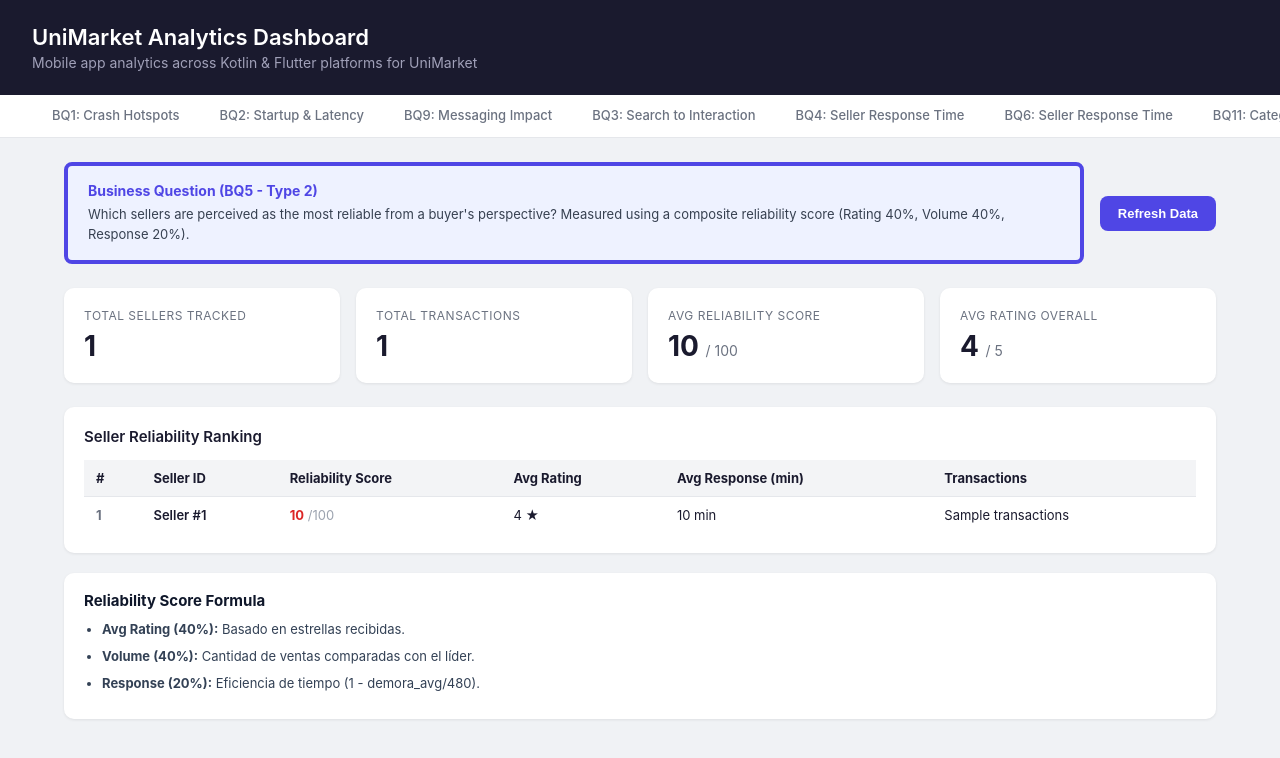
After one commit to ISIS3510-MobileApps-Group42-202610/group-42-analytic-engine-back, a Django app: template templates/bq5_dashboard.html in a window 1280 px wide. The commit adds this page. Shown: the top 758 px of the page. Run offline with Django 5.2, Linux system fonts and the light colour scheme; the template is opened without the code that fills it: most values are stand-ins (such as "Sample title", 1, 10 or a date in 2020).

Commit message:
bq5 implemented

```diff
--- a/marketplace_analytics/urls.py
+++ b/marketplace_analytics/urls.py
@@ -3,7 +3,8 @@ from django.urls import path
 from marketplace_analytics.views import (
     bq1_dashboard,
     bq11_dashboard,
-     bq12_dashboard,
+    bq12_dashboard,
+    bq5_dashboard,
     post_performance_event,
     bq2_dashboard,
     q9_dashboard,
@@ -26,8 +27,10 @@ urlpatterns = [
     # ====== Legacy endpoint for Android AnalyticsLogger ==========
     path('events', legacy_events_endpoint, name='legacy-events'),
     # ====== BQ1 Crash Hotspots ==========
-    path('api/bq1/events/', BQ1CrashEventIngestionAPIView.as_view(), name='bq1-event-ingestion'),
-    path('api/reports/bq1-crash-hotspots/', BQ1CrashHotspotAPIView.as_view(), name='bq1-crash-hotspots'),
+    path('api/bq1/events/', BQ1CrashEventIngestionAPIView.as_view(),
+         name='bq1-event-ingestion'),
+    path('api/reports/bq1-crash-hotspots/',
+         BQ1CrashHotspotAPIView.as_view(), name='bq1-crash-hotspots'),
     path('api/dashboard/bq1', bq1_dashboard, name='bq1-dashboard'),
     # ====== Performance BQ2 ==========
     path('api/performance', post_performance_event, name='performance-event'),
@@ -52,9 +55,14 @@ urlpatterns = [
 
     # ====== BQ6 Messaging Response Time ==========
 
-    path('api/bq6/events/', BQ6MessagingResponseEventIngestionAPIView.as_view(), name='bq6-event-ingestion'),
-    path('api/reports/bq6-seller-response-time/', BQ6SellerResponseTimeAPIView.as_view(), name='bq6-seller-response-time'),
+    path('api/bq6/events/', BQ6MessagingResponseEventIngestionAPIView.as_view(),
+         name='bq6-event-ingestion'),
+    path('api/reports/bq6-seller-response-time/',
+         BQ6SellerResponseTimeAPIView.as_view(), name='bq6-seller-response-time'),
     path('api/dashboard/bq6', bq6_dashboard, name='bq6-dashboard'),
+
+    # ====== BQ5 Most Reliable Sellers ==========
+    path('api/dashboard/bq5', bq5_dashboard, name='bq5-dashboard'),
 
 
 
--- a/templates/base.html
+++ b/templates/base.html
@@ -29,7 +29,9 @@
         {# <a href="{% url 'bq2-dashboard' %}" class="{% block nav_bq2 %}{% endblock %}">BQ2: Business Question 2 titulo</a>#}
         <a href="{% url 'bq11-dashboard' %}" class="{% block nav_bq11 %}{% endblock %}">BQ11: Category Volume</a>
         <a href="{% url 'bq12-dashboard' %}" class="{% block nav_bq12 %}{% endblock %}">BQ12: Seasonal Demand</a>
-    {% endblock %}
+        <a href="{% url 'bq5-dashboard' %}" class="{% block nav_bq5 %}{% endblock %}">BQ5: Most Reliable Sellers</a>
+
+        {% endblock %}
 </nav>
 
 {# Aqui iria el contenido, tipo las charts y eso #}
--- /dev/null
+++ b/templates/bq5_dashboard.html
@@ -0,0 +1,97 @@
+{% extends "base.html" %}
+
+{% block title %}BQ5: Seller Reliability Ranking{% endblock %}
+{% block nav_bq5 %}active{% endblock %}
+
+{% block content %}
+
+<div class="bq-header">
+    <div class="bq-box">
+        <h3>Business Question (BQ5 - Type 2)</h3>
+        <p>
+            Which sellers are perceived as the most reliable from a buyer's perspective?
+            Measured using a composite reliability score (Rating 40%, Volume 40%, Response 20%).
+        </p>
+    </div>
+    <button class="refresh-btn" onclick="location.reload()">Refresh Data</button>
+</div>
+
+<div class="cards">
+    <div class="card">
+        <div class="label">Total Sellers Tracked</div>
+        <div class="value">{{ total_sellers }}</div>
+    </div>
+    <div class="card">
+        <div class="label">Total Transactions</div>
+        <div class="value">{{ total_transactions }}</div>
+    </div>
+    <div class="card">
+        <div class="label">Avg Reliability Score</div>
+        <div class="value">{{ avg_score }} <span class="unit">/ 100</span></div>
+    </div>
+    <div class="card">
+        <div class="label">Avg Rating Overall</div>
+        <div class="value">{{ avg_rating_overall }} <span class="unit">/ 5</span></div>
+    </div>
+</div>
+
+{% if total_sellers == 0 %}
+<div class="methodology-box">
+    <h3>No data available</h3>
+    <p>Run <code>python manage.py seed_bq5_data</code> to populate the ranking.</p>
+</div>
+{% else %}
+
+<div class="chart-box full" style="margin-top: 20px;">
+    <h3>Seller Reliability Ranking</h3>
+    <div style="overflow-x: auto; margin-top: 12px;">
+        <table style="width:100%; border-collapse: collapse; font-size: 13px;">
+            <thead>
+                <tr style="background: #f3f4f6; text-align: left;">
+                    <th style="padding: 10px 12px;">#</th>
+                    <th style="padding: 10px 12px;">Seller ID</th>
+                    <th style="padding: 10px 12px;">Reliability Score</th>
+                    <th style="padding: 10px 12px;">Avg Rating</th>
+                    <th style="padding: 10px 12px;">Avg Response (min)</th>
+                    <th style="padding: 10px 12px;">Transactions</th>
+                </tr>
+            </thead>
+            <tbody>
+                {% for s in top_sellers %}
+                <tr style="border-top: 1px solid #e5e7eb;">
+                    <td style="padding: 10px 12px; font-weight: 700; color: #6b7280;">{{ forloop.counter }}</td>
+                    <td style="padding: 10px 12px; font-weight: 600;">Seller #{{ s.seller_id|slice:"-4:" }}</td>
+                    <td style="padding: 10px 12px;">
+                        {% if s.score >= 80 %}
+                            <span style="font-weight: 700; color: #059669;">{{ s.score }}</span>
+                        {% elif s.score >= 60 %}
+                            <span style="font-weight: 700; color: #d97706;">{{ s.score }}</span>
+                        {% else %}
+                            <span style="font-weight: 700; color: #dc2626;">{{ s.score }}</span>
+                        {% endif %}
+                        <span style="color: #9ca3af;">/100</span>
+                    </td>
+                    <td style="padding: 10px 12px;">{{ s.avg_rating }} ★</td>
+                    <td style="padding: 10px 12px;">{{ s.avg_response_min }} min</td>
+                    <td style="padding: 10px 12px;">{{ s.transactions }}</td>
+                </tr>
+                {% endfor %}
+            </tbody>
+        </table>
+    </div>
+</div>
+
+<div class="methodology-box" style="margin-top: 20px;">
+    <h3>Reliability Score Formula</h3>
+    <ul>
+        <li><strong>Avg Rating (40%):</strong> Basado en estrellas recibidas.</li>
+        <li><strong>Volume (40%):</strong> Cantidad de ventas comparadas con el líder.</li>
+        <li><strong>Response (20%):</strong> Eficiencia de tiempo (1 - demora_avg/480).</li>
+    </ul>
+</div>
+
+{% endif %}
+{% endblock %}
+
+{% block extra_js %}
+{% endblock %}
```
Also changed, not shown: marketplace_analytics/management/commands/seed_bq5_data.py (added, +132 -0 lines), marketplace_analytics/views.py (+134 -14 lines).
